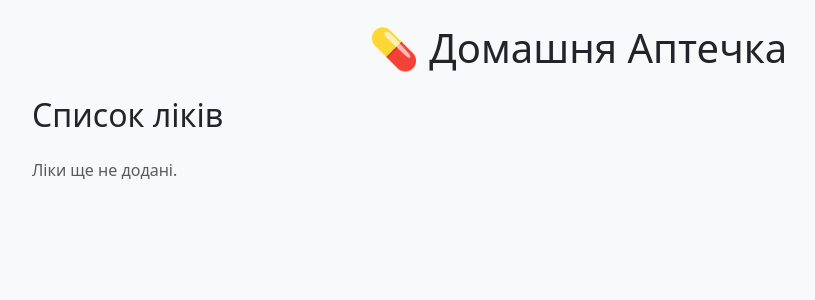
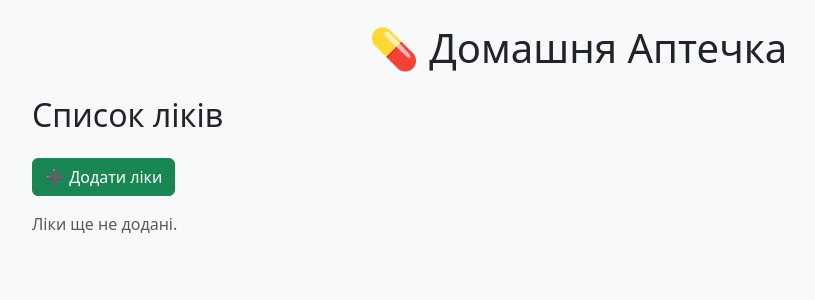
Before and after one commit to Lavender7faded/first-aid_kit, a Flask app: page /ui/medicines in a window 1280 px wide. Shown: the top 300 px of the page, without its empty margins (62-877 px from the left). Run offline with Flask 3, Linux system fonts and the light colour scheme.

Commit message:
Added Edit button and Add button

```diff
--- a/templates/list_medicines.html
+++ b/templates/list_medicines.html
@@ -1,14 +1,13 @@
 {% extends "base.html" %}
-
-{% block title %}
-  Список ліків
-{% endblock %}
+{% block title %}Список ліків{% endblock %}
 
 {% block content %}
-  <link href="https://cdn.jsdelivr.net/npm/bootstrap@5.3.0/dist/css/bootstrap.min.css" rel="stylesheet">
-
 <div class="container mt-4">
   <h2 class="mb-4">Список ліків</h2>
+
+  <div class="mb-3">
+    <a href="/ui/add" class="btn btn-success">➕ Додати ліки</a>
+  </div>
 
   {% if medicines %}
   <table class="table table-bordered table-striped">
@@ -18,6 +17,7 @@
         <th>Кількість</th>
         <th>Термін придатності</th>
         <th>Опис</th>
+        <th>Дії</th>
       </tr>
     </thead>
     <tbody>
@@ -27,6 +27,9 @@
         <td>{{ med.quantity }}</td>
         <td>{{ med.expiration_date.strftime('%Y-%m-%d') }}</td>
         <td>{{ med.description or '-' }}</td>
+        <td>
+          <a href="/ui/edit/{{ med.id }}" class="btn btn-sm btn-primary">Редагувати</a>
+        </td>
       </tr>
       {% endfor %}
     </tbody>
```
Lines whose indentation alone changed are shown as unchanged.
